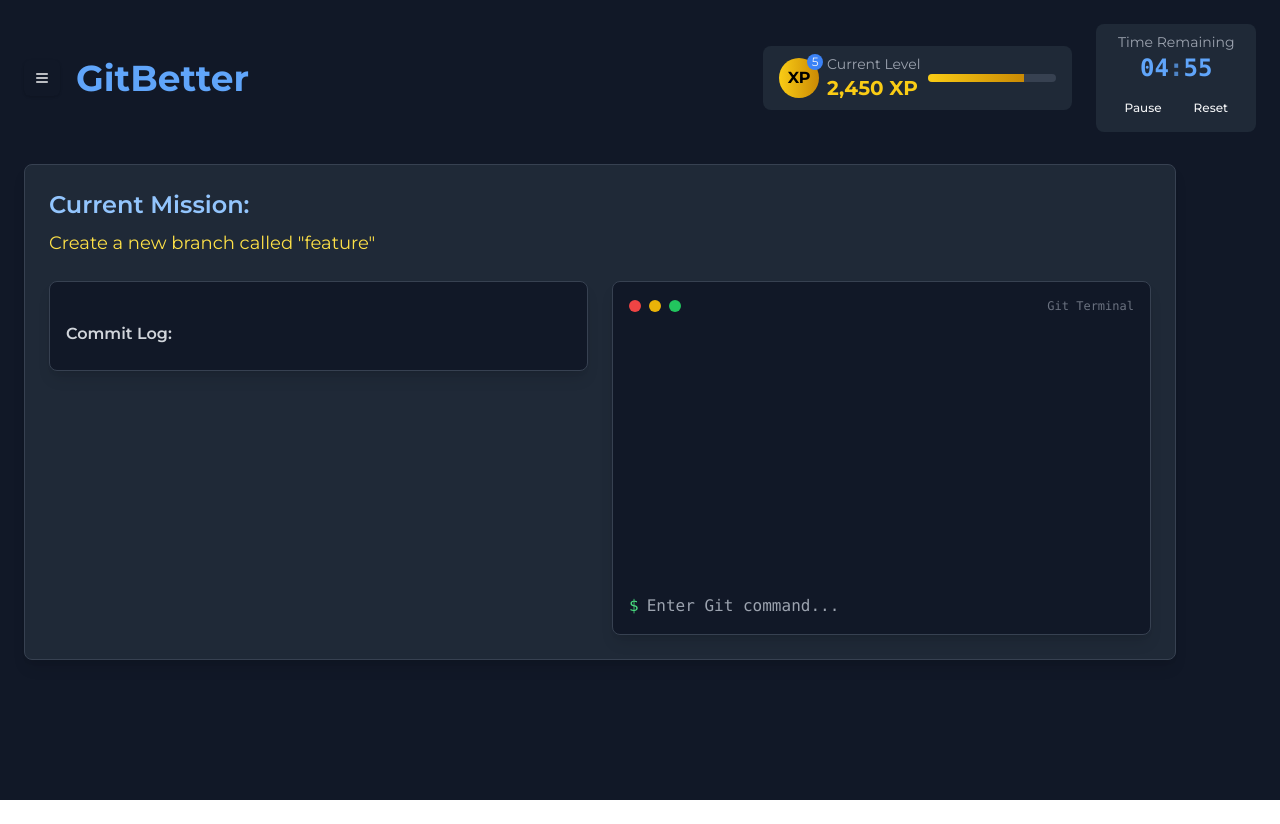
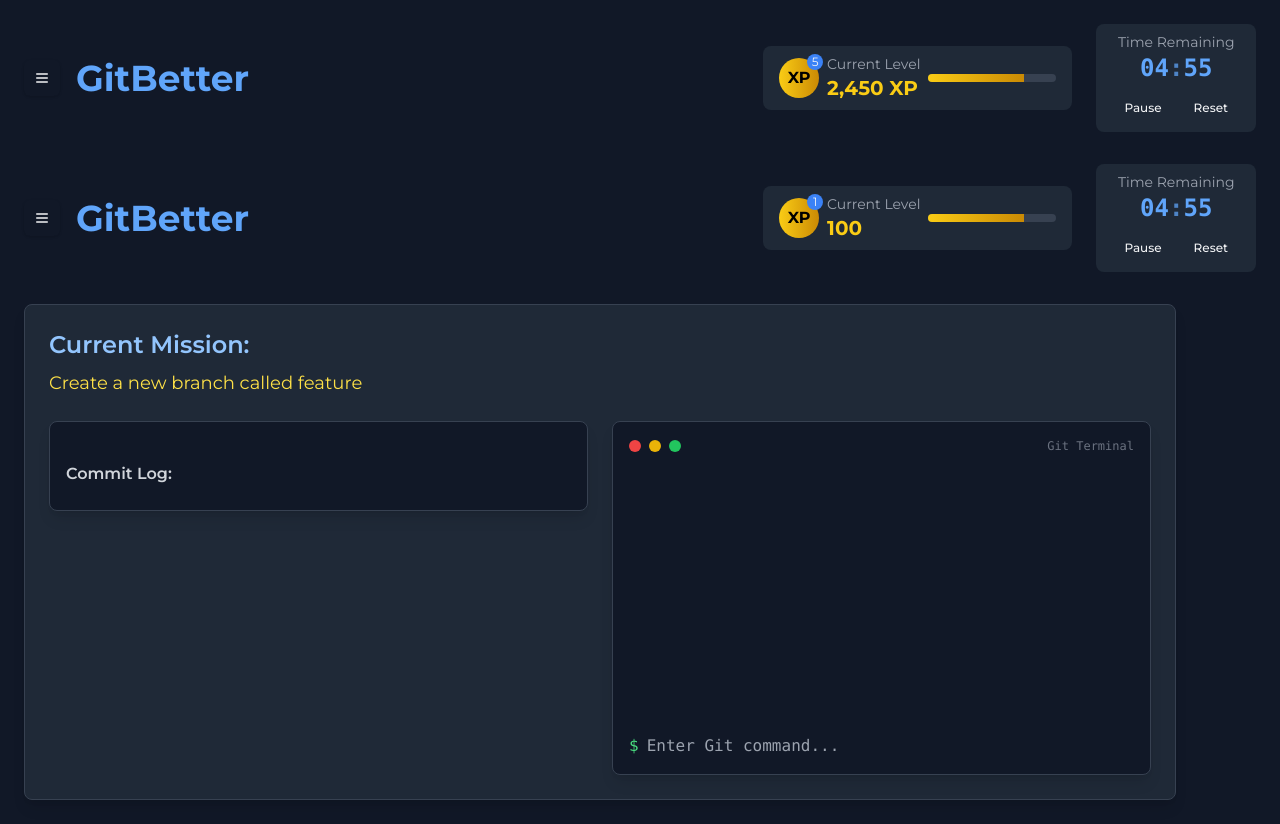
Before and after one commit to dwarbler/gitBetter, a Next.js app: page / in a window 1280 px wide. Before the commit the page ends 800 px from the top, so only its background shows below. Built offline with nearby package versions, Linux system fonts and the light colour scheme.

Commit message:
Feat(Levels): Implement variable level functionality

```diff
--- a/src/components/GitGame.tsx
+++ b/src/components/GitGame.tsx
@@ -3,8 +3,17 @@
 import { useState } from "react";
 import Terminal from "./Terminal";
 import RepoVisualization from "./RepoVisualization";
+import Header from "./Header";
 
 import initState from "@/app/states/init.json";
+
+interface LevelProps {
+  level_num: number;
+  challenge: string;
+  error_count: number;
+  level_xp: number;
+  completed: boolean;
+}
 
 interface File {
   filename: string;
@@ -53,8 +62,11 @@ export default function GitGame() {
     filetrees: [],
   });
 
-  const [challenge, setChallenge] = useState({
-    description: 'Create a new branch called "feature"',
+  const [level, setLevel] = useState<LevelProps>({
+    level_num: 1,
+    challenge: "Create a new branch called feature",
+    error_count: 0,
+    level_xp: 100,
     completed: false,
   });
 
@@ -177,6 +189,15 @@ export default function GitGame() {
   };
 
   return (
+    <>
+      <Header
+        initialTime={300}
+        onTimeUp={() => {
+          console.log("Time's up!");
+        }}
+        level={level}
+        setLevel={setLevel}
+      />
       <div className="w-full max-w-6xl bg-gray-800 p-6 rounded-lg shadow-lg border border-gray-700">
         <div className="mb-6">
           <h2 className="text-2xl font-semibold mb-2 text-blue-300">
@@ -184,10 +205,10 @@ export default function GitGame() {
           </h2>
           <p
             className={`text-lg ${
-            challenge.completed ? "text-green-400" : "text-yellow-300"
+              level.completed ? "text-green-400" : "text-yellow-300"
             }`}
           >
-          {challenge.description}
+            {level.challenge}
           </p>
         </div>
         <div className="flex flex-col md:flex-row gap-6">
@@ -199,5 +220,6 @@ export default function GitGame() {
           </div>
         </div>
       </div>
+    </>
   );
 }
--- a/src/components/Header.tsx
+++ b/src/components/Header.tsx
@@ -1,7 +1,7 @@
 // components/Timer.tsx
 "use client";
 
-import { useEffect, useState } from "react";
+import { Dispatch, SetStateAction, useEffect, useState } from "react";
 import { Button } from "@/components/ui/button";
 import {
   DropdownMenu,
@@ -16,6 +16,7 @@ interface LevelProps {
   challenge: string;
   error_count: number;
   level_xp: number;
+  completed: boolean;
 }
 
 interface HeaderProps {
@@ -23,6 +24,7 @@ interface HeaderProps {
   onTimeUp?: () => void;
   isRunning?: boolean;
   level: LevelProps;
+  setLevel: Dispatch<SetStateAction<LevelProps>>;
 }
 
 export default function Header({
@@ -30,6 +32,7 @@ export default function Header({
   onTimeUp,
   isRunning = true,
   level,
+  setLevel,
 }: HeaderProps) {
   const [timeLeft, setTimeLeft] = useState(initialTime);
   const [isPaused, setIsPaused] = useState(!isRunning);
```
Lines whose indentation alone changed are shown as unchanged.
